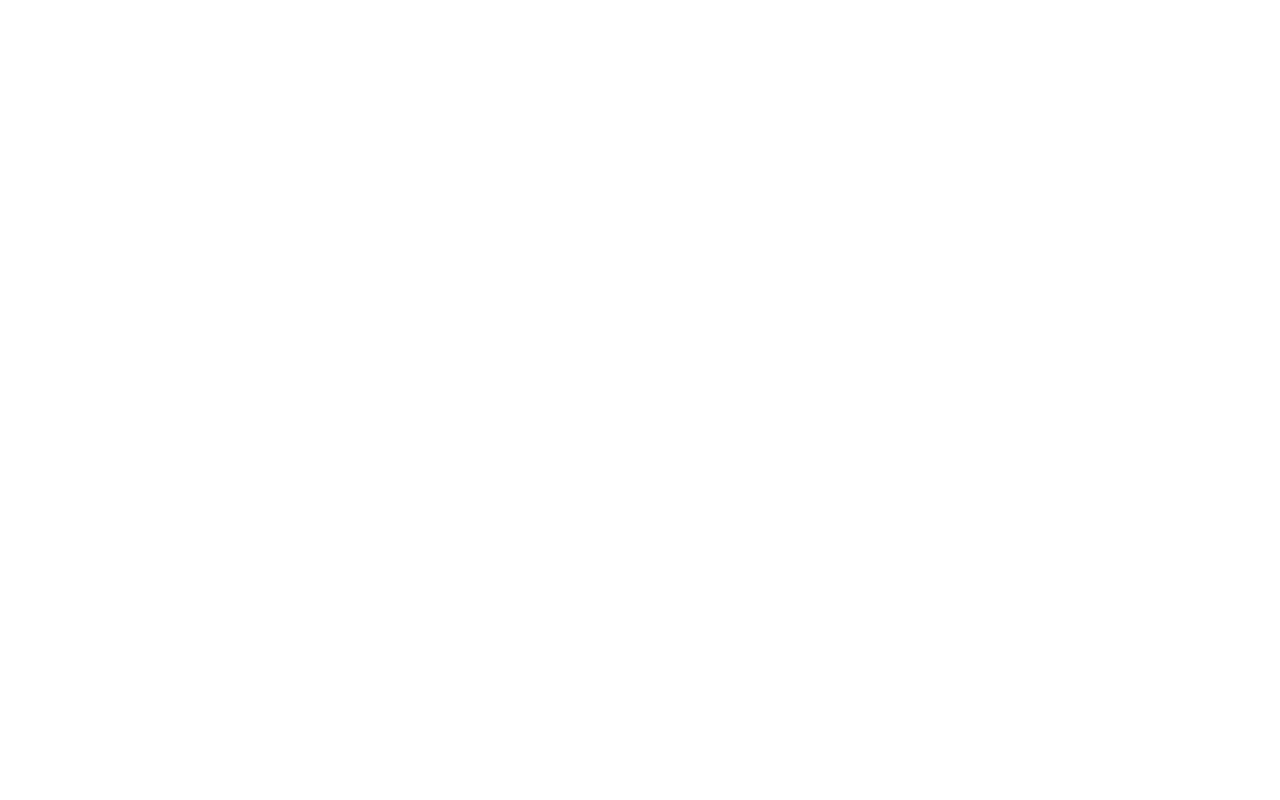
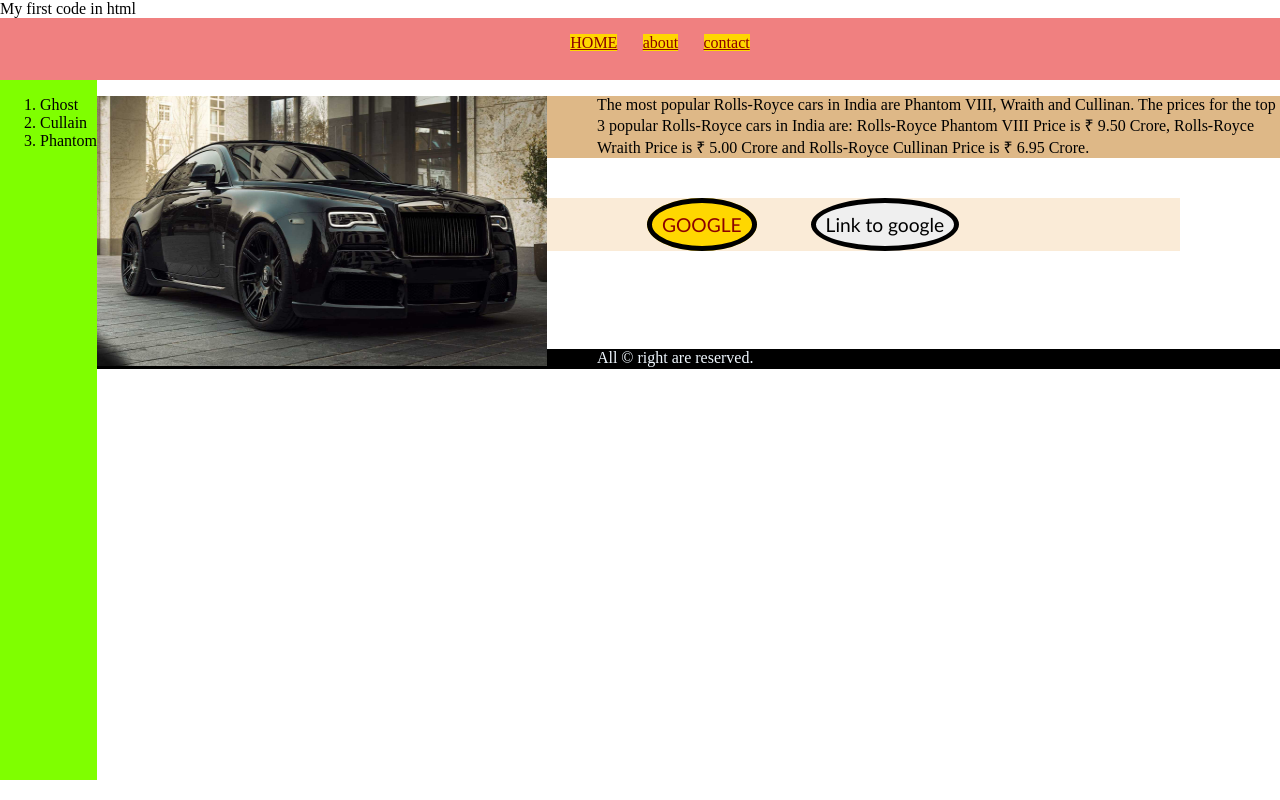
Before and after one commit to RupeshArora24/Full-Stack-Web-Development-Internship, a plain HTML site: page HTML Basics/index.html in a window 1280 px wide. Drawn offline with Linux system fonts and the light colour scheme.

Commit message:
Completed with the first video of css

```diff
--- a/HTML Basics/index.html
+++ b/HTML Basics/index.html
@@ -1,6 +1,39 @@
 <!DOCTYPE html>
 <html>
     <head>
+        <tite>My first  code in html</tite>
+        <link rel="stylesheet" href="/styles.css">
+    </head>
+    <nav>
+        <ul class="navbar">
+            <li calss="list_itmes"><a href="/home.html">HOME</a></li>
+            <li class="list_itmes"><a href="/about.html">about</a></li>
+            <li class="list_itmes"><a href="/contact.html">contact</a></li>
+        </ul>
+    </nav>
+    <aside>
+        <ol>
+            <li>Ghost</li>
+            <li>Cullain</li>
+            <li>Phantom</li>
+        </ol>
+    </aside>
+    <section>
+        <img class="image" src="rolls royce.jpg",alt="car">
 
-    </head>
+        <p>The most popular Rolls-Royce cars in India are Phantom VIII,
+            Wraith and Cullinan. The prices for the top 3 popular Rolls-Royce cars in
+            India are: Rolls-Royce Phantom VIII Price is ₹ 9.50 Crore, Rolls-Royce
+            Wraith Price is ₹ 5.00 Crore and Rolls-Royce Cullinan Price is ₹ 6.95 Crore.</p>
+
+    </section>
+    <article>
+        <a href="https://www.google.com/", class="button">GOOGLE</a>
+        <button>Link to google</button>
+    </article>
+
+    <br>
+    <footer>
+        All &copy; right are reserved.
+    </footer>
 </html>
--- /dev/null
+++ b/HTML Basics/styles.css
@@ -0,0 +1,90 @@
+
+body{
+    margin:0%;
+    box-sizing: border-box;
+    min-height: 100vh;
+}
+nav{
+    background-color: lightcoral;
+
+    display: flex;
+    list-style: none;
+    justify-content: space-evenly;
+}
+
+.navbar{
+    list-style: none;
+    display: flex;
+    height: 30px;
+    width: 230px;
+    justify-content: space-evenly;
+}
+
+footer{
+    background-color: black;
+    height: 20px;
+    justify-content: center;
+    float: bottom;
+    color: aliceblue;
+}
+button{
+    padding: 10px;
+    border: 5px solid black;
+    margin-left: 50px;
+    border-radius: 200%;
+    font-size: larger;
+    font-family: 'Trebuchet MS', 'Lucida Sans Unicode', 'Lucida Grande', 'Lucida Sans', Arial, sans-serif;
+    text-decoration: none;
+}
+a{
+    background-color: gold;
+    color: darkred;
+}
+
+aside{
+    float: left;
+    min-height: calc(100vh - 100px);
+    background-color: chartreuse;
+
+}
+
+.button{
+    padding: 10px;
+    border: 5px solid black;
+    margin-left: 50px;
+    border-radius: 200%;
+    font-size: larger;
+    font-family: 'Trebuchet MS', 'Lucida Sans Unicode', 'Lucida Grande', 'Lucida Sans', Arial, sans-serif;
+    text-decoration: none;
+}
+
+.image{
+    float: left;
+    height: 270px;
+    width: 450px;
+    margin-right: 50px;
+
+}
+
+article{
+    margin: 40px 100px 80px 60px;/*top right down left*/
+    background-color: antiquewhite;
+}
+
+section{
+    background-color: burlywood;
+}
+
+.flex-container{
+    background-color: coral;
+    height: 400px;
+    width: 400px;
+
+}
+
+.flex-elements{
+    height: 50px;
+    background-color: darkcyan;
+    margin-bottom: 10px;
+
+}
```
Also changed, not shown: HTML Basics/about.html (added, +12 -0 lines), HTML Basics/contact.html (added, +21 -0 lines), HTML Basics/home.html (added, +12 -0 lines), HTML Basics/rolls royce.jpg (added).
